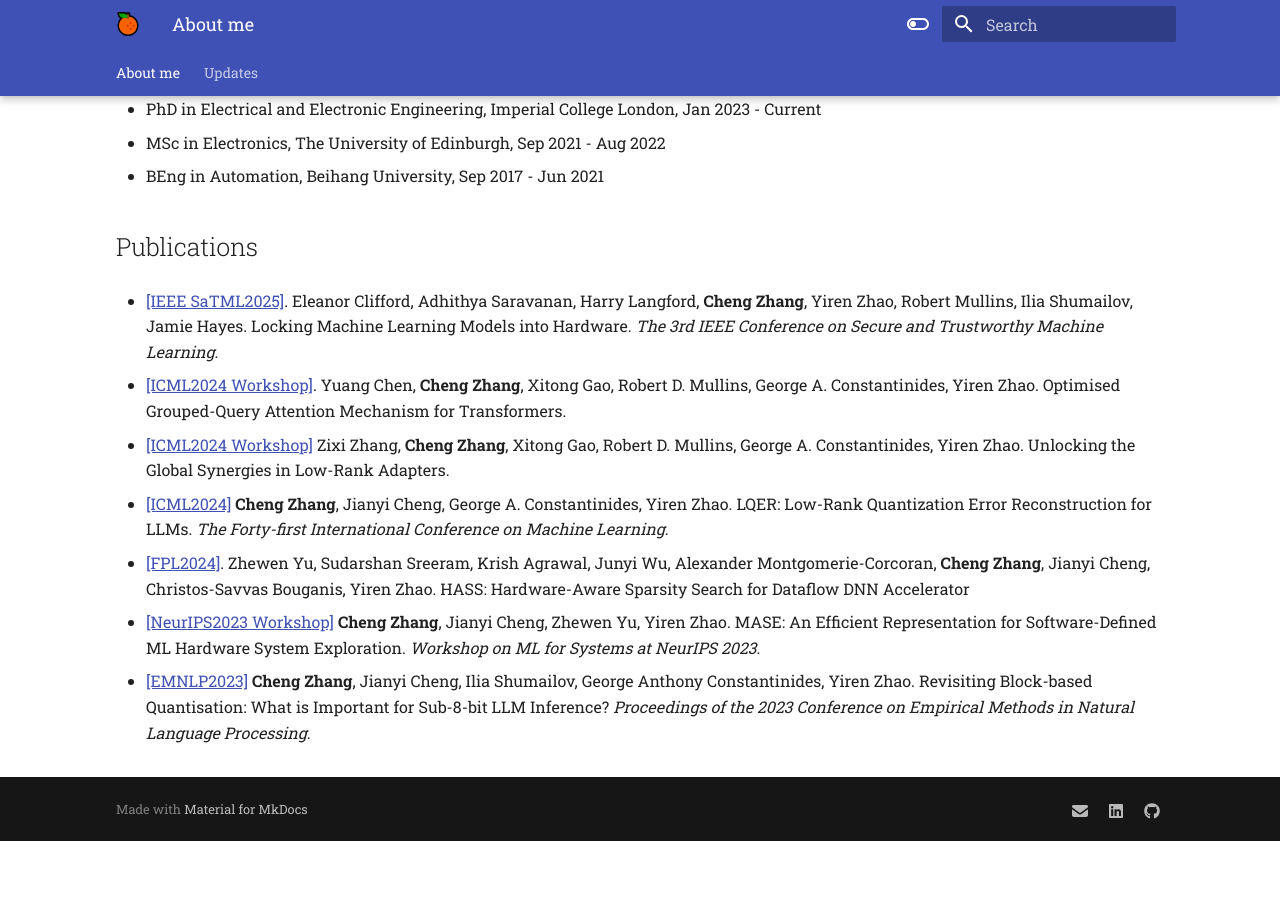
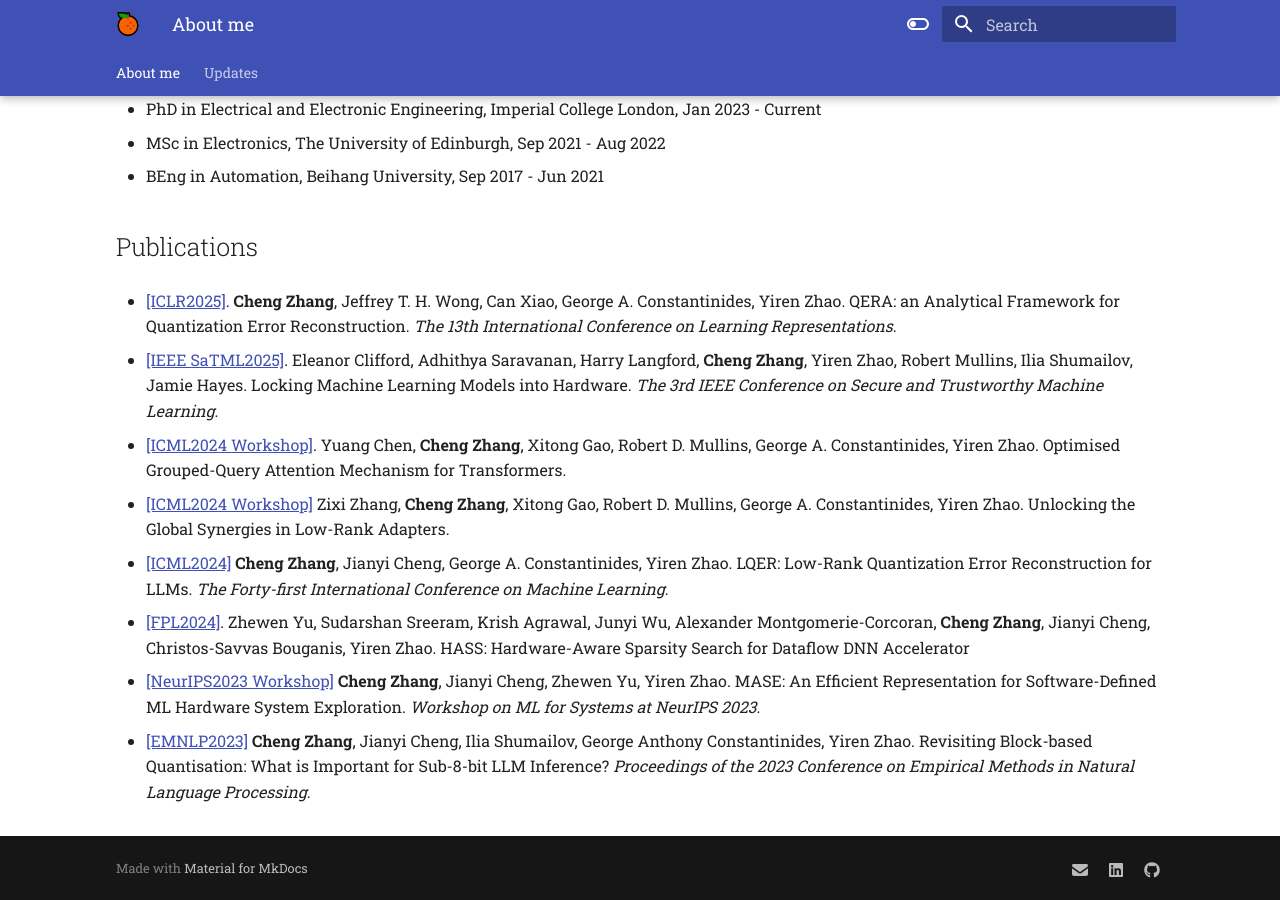
Before and after one commit to ChengZhang-98/blog, an MkDocs documentation site: the page built from docs/index.md, in a window 1280 px wide and 900 px high, scrolled down 788 px. Built offline with MkDocs 1.6.1 and Material for MkDocs 9.7.7, drawn with Linux system fonts in a browser that asks for light colours; before the commit the page ends 1629 px from its top, so only the background shows below that.

Commit message:
add iclr

```diff
--- a/docs/index.md
+++ b/docs/index.md
@@ -34,6 +34,8 @@ My research is currently sponsored by the [Scaling Compute Program under ARIA](h
 
 ## Publications
 
+- [<u>\[ICLR2025\]</u>](https://arxiv.org/abs/2410.06040). **Cheng Zhang**, Jeffrey T. H. Wong, Can Xiao, George A. Constantinides, Yiren Zhao. QERA: an Analytical Framework for Quantization Error Reconstruction. *The 13th International Conference on Learning Representations*.
+
 - [<u>\[IEEE SaTML2025\]</u>](https://arxiv.org/abs/2405.20990). Eleanor Clifford, Adhithya Saravanan, Harry Langford, **Cheng Zhang**, Yiren Zhao, Robert Mullins, Ilia Shumailov, Jamie Hayes. Locking Machine Learning Models into Hardware. *The 3rd IEEE Conference on
 Secure and Trustworthy Machine Learning*.
 
```
